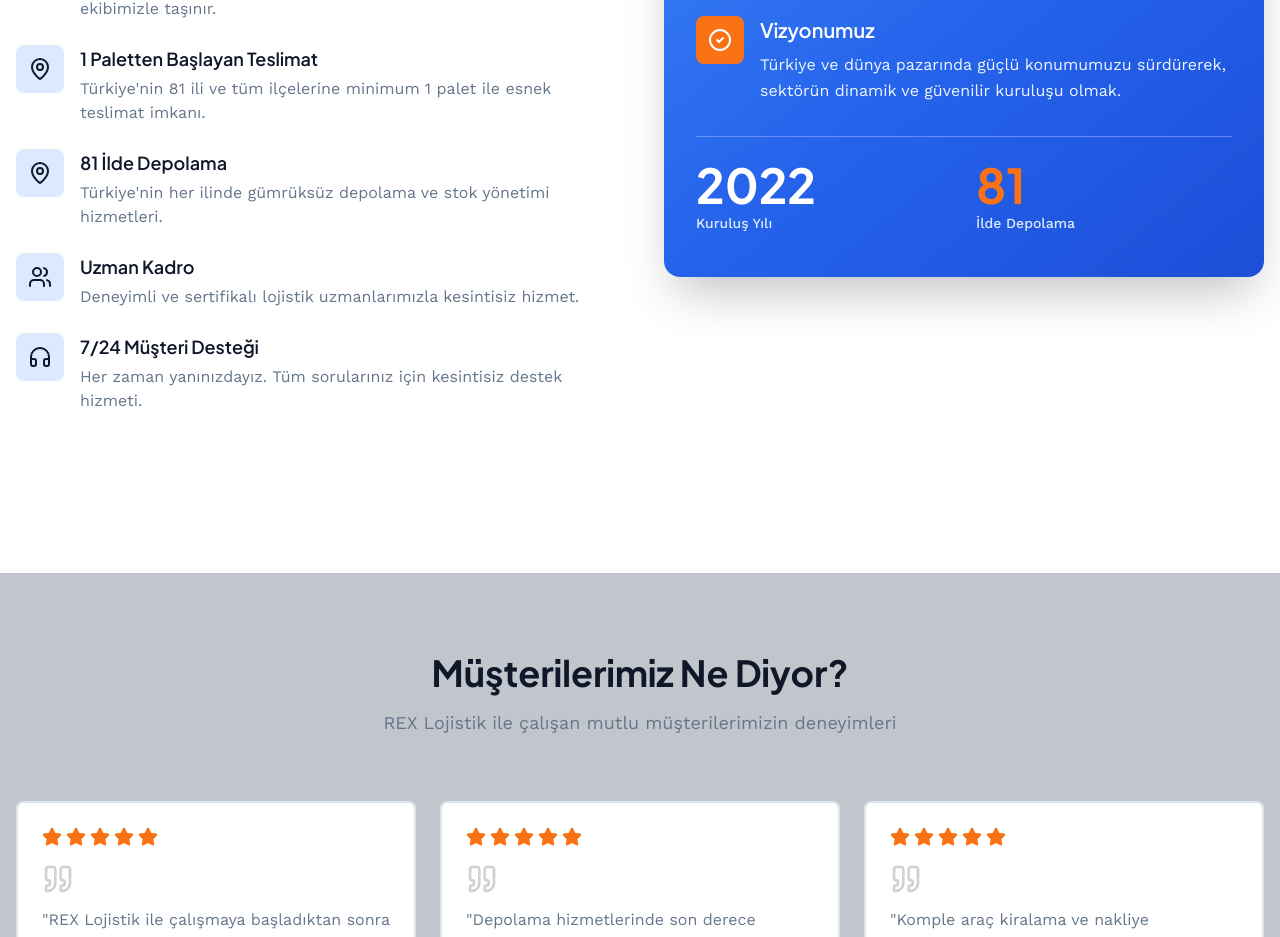
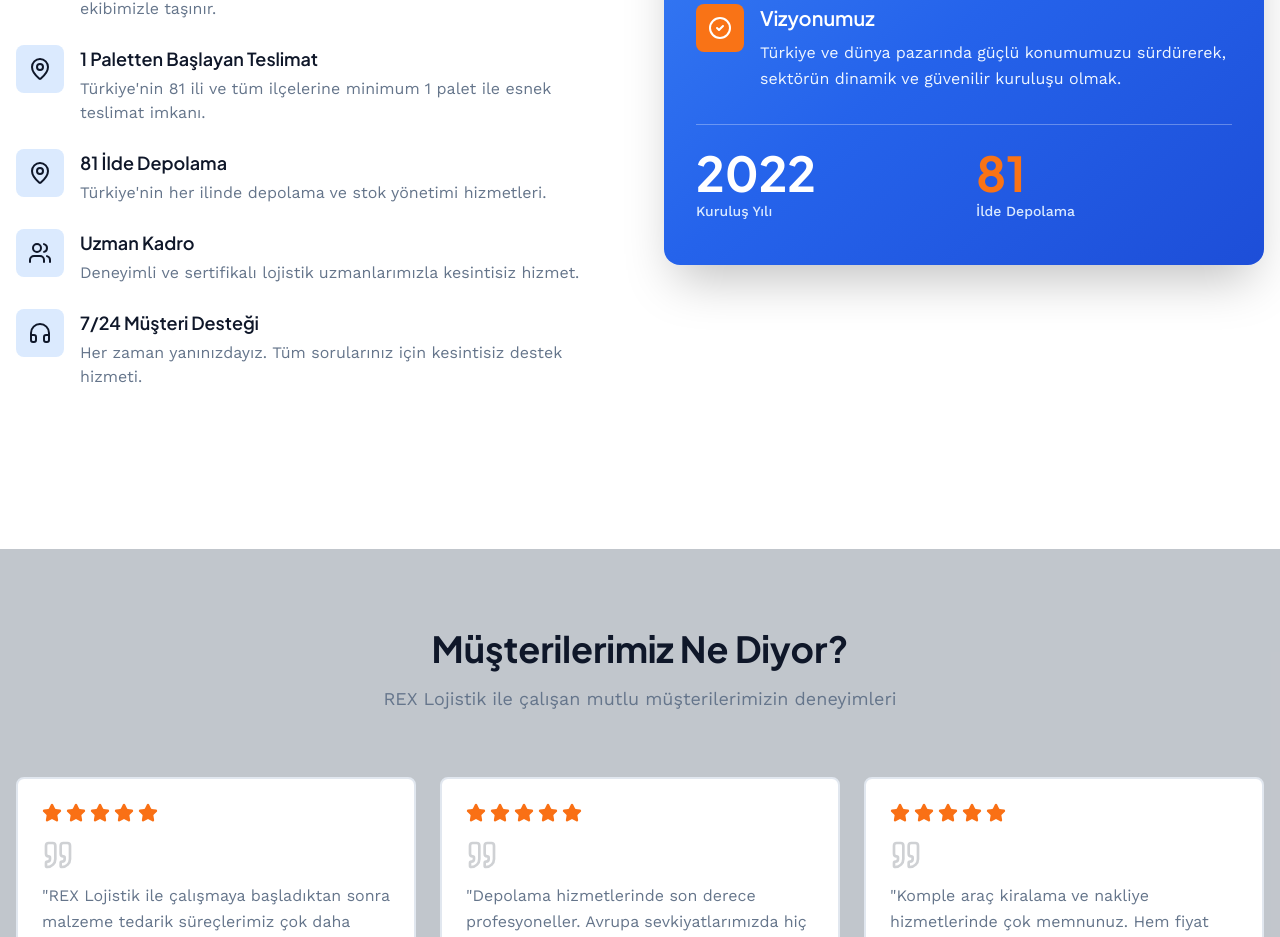
Before and after one commit to hakankesikler/sg-858f4a06-cef2-4736-8b39-c7b4ea443985-1773598027, a Next.js app: page / in a window 1280 px wide. Shown: the part 3159-4096 px from the top of the page. Built offline with nearby package versions, Linux system fonts and the light colour scheme.

Commit message:
refactor(features): Remove 'gümrüksüz' from storage description

```diff
--- a/src/components/Features.tsx
+++ b/src/components/Features.tsx
@@ -19,7 +19,7 @@
   {
     icon: MapPin,
     title: "81 İlde Depolama",
-    description: "Türkiye'nin her ilinde gümrüksüz depolama ve stok yönetimi hizmetleri.",
+    description: "Türkiye'nin her ilinde depolama ve stok yönetimi hizmetleri.",
   },
   {
     icon: Users,
```
